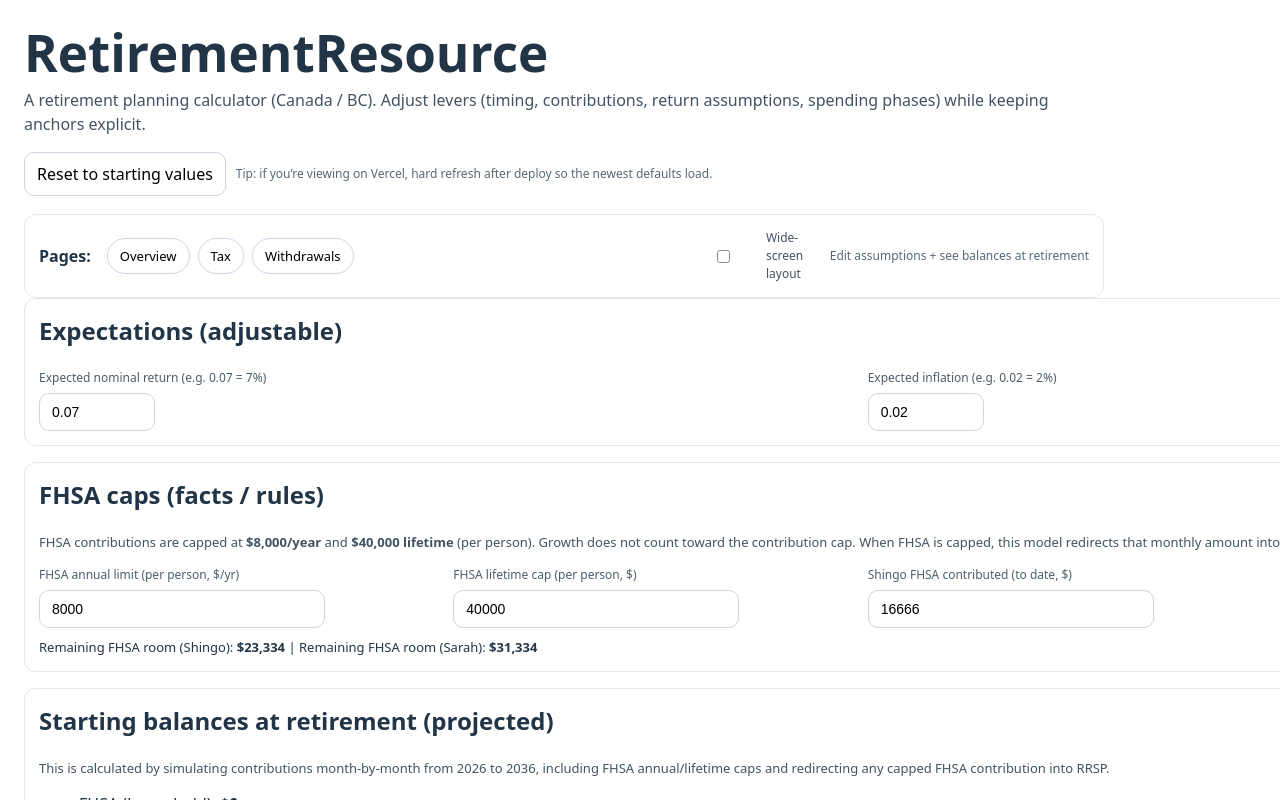
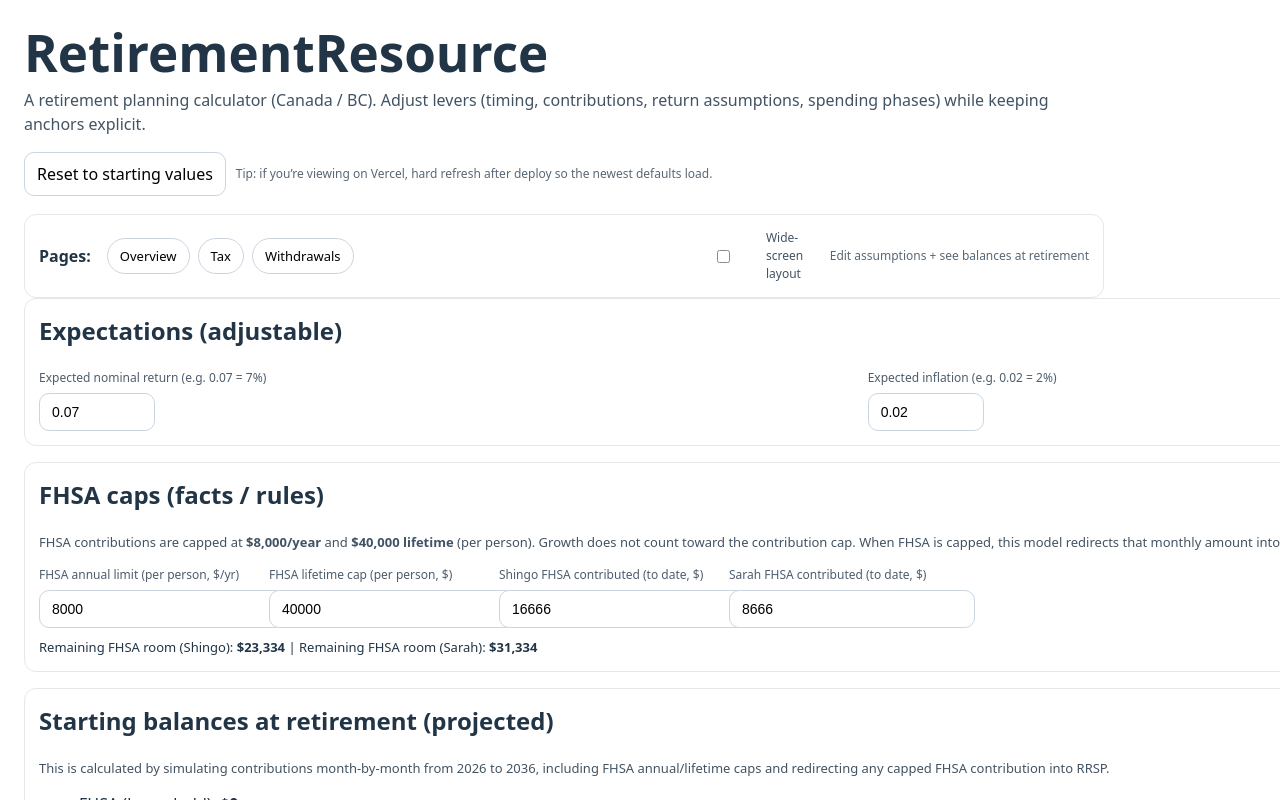
Before and after one commit to kawabunga8/RetirementResource, a React (Vite) app: page / in a window 1280 px wide. Shown: the top 800 px of the page. Built offline with nearby package versions, Linux system fonts and the light colour scheme.

Commit message:
Tighten FHSA section grid

```diff
--- a/src/App.css
+++ b/src/App.css
@@ -14,6 +14,15 @@
   grid-template-columns: repeat(auto-fit, minmax(240px, 1fr));
   gap: 16px;
   align-items: end;
+}
+
+/* Tighter grid for small groups of controls (e.g., FHSA facts) */
+.tightGrid {
+  display: grid;
+  grid-template-columns: repeat(auto-fit, minmax(220px, max-content));
+  gap: 10px;
+  align-items: end;
+  justify-content: start;
 }
 
 /* Wider screens: allow more fields per row, but keep inputs compact */
--- a/src/App.tsx
+++ b/src/App.tsx
@@ -832,7 +832,7 @@ export default function App() {
             that monthly amount into RRSP (same person).
           </p>
 
-          <div className="grid">
+          <div className="tightGrid">
             <Field label="FHSA annual limit (per person, $/yr)">
               <input
                 type="number"
```
